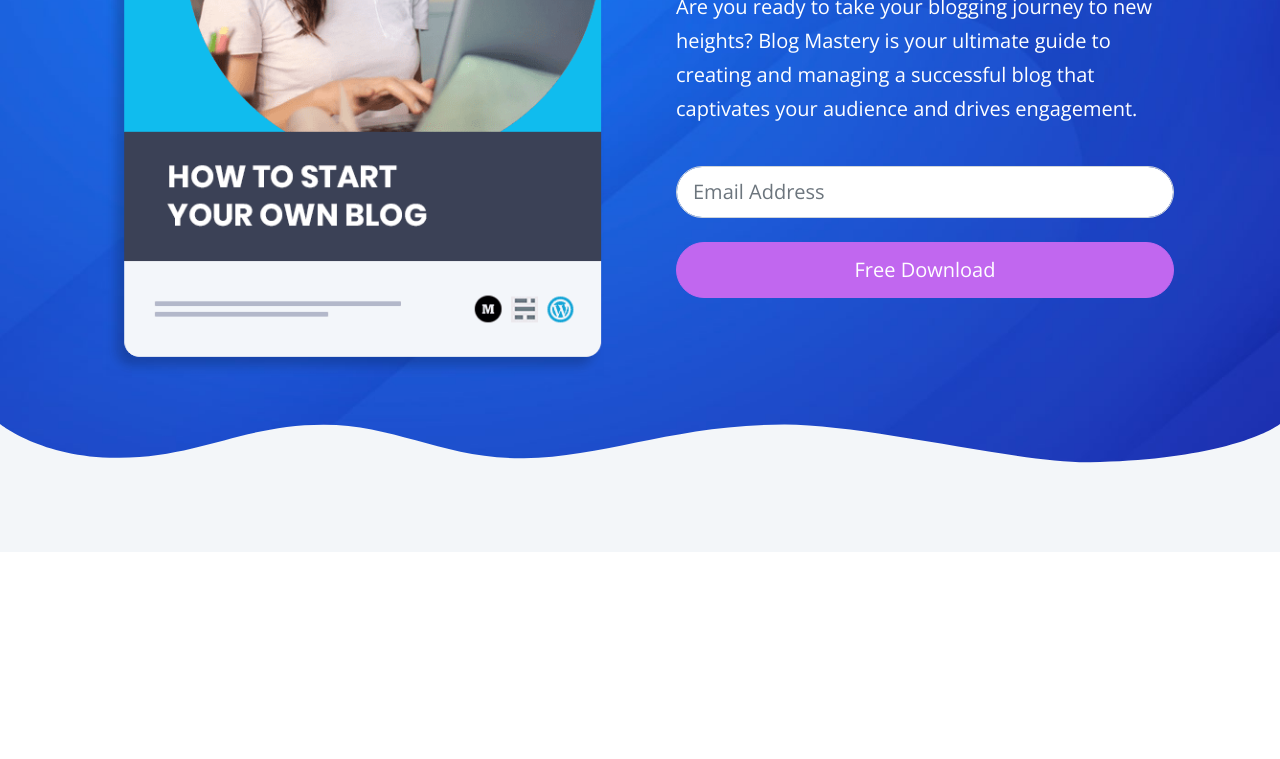
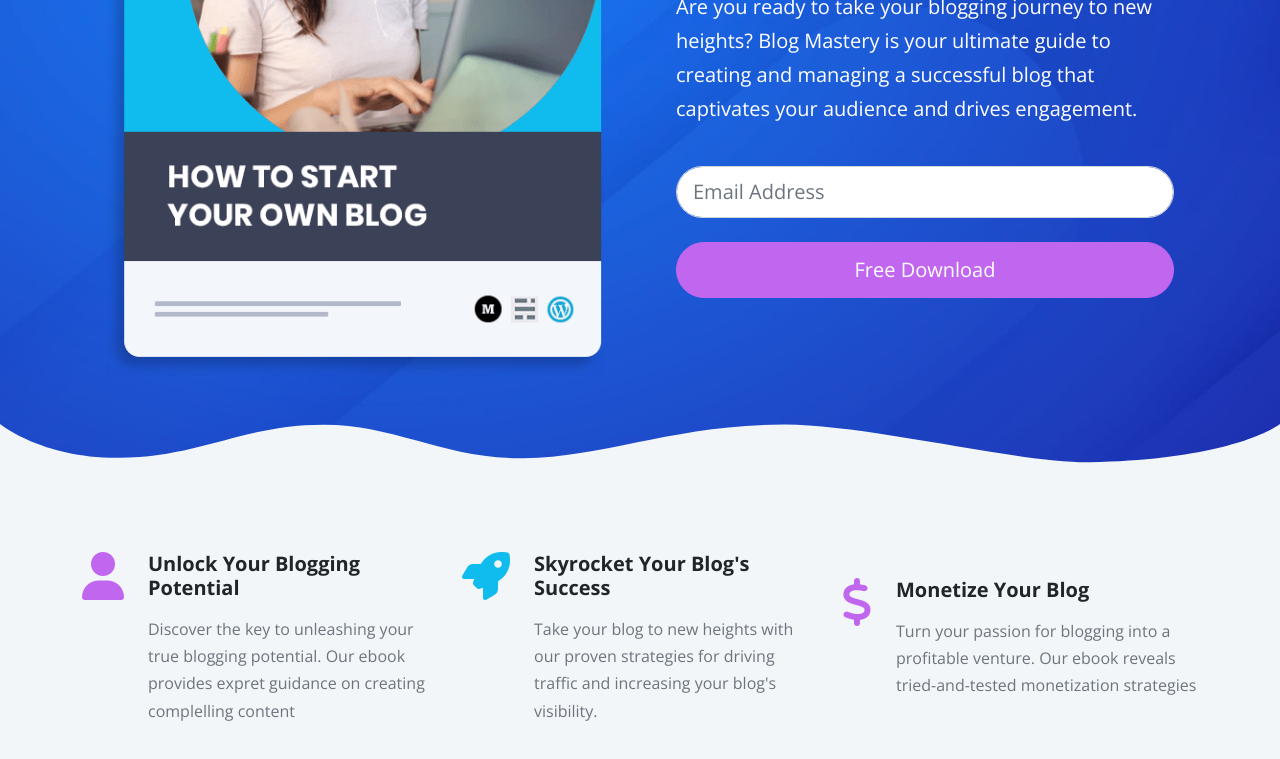
Before and after one commit to isomiddin7/bootstrap-project-1, a website: page index.html in a window 1280 px wide. Shown: the part 433-1192 px from the top of the page. Before the commit the page ends 985 px from the top, so only its background shows below. Drawn offline with nearby package versions, Linux system fonts and the light colour scheme; files that its build step writes are made by us from their sources.

Commit message:
First section finished

```diff
--- a/index.html
+++ b/index.html
@@ -117,6 +117,46 @@
 			</svg>
 		</header>
 
+		<!-- Icons -->
+		<section class="icons bg-light pb-5">
+			<div class="container-xl">
+				<div class="row hstack g-4">
+					<div class="col-md-4 d-flex gap-4">
+						<i class="fas fa-user fa-3x text-primary"></i>
+						<div>
+							<h5 class="fw-bold">Unlock Your Blogging Potential</h5>
+							<p class="text-muted">
+								Discover the key to unleashing your true blogging potential. Our
+								ebook provides expret guidance on creating complelling content
+							</p>
+						</div>
+					</div>
+
+					<div class="col-md-4 d-flex gap-4">
+						<i class="fas fa-rocket fa-3x text-secondary"></i>
+						<div>
+							<h5 class="fw-bold">Skyrocket Your Blog's Success</h5>
+							<p class="text-muted">
+								Take your blog to new heights with our proven strategies for
+								driving traffic and increasing your blog's visibility.
+							</p>
+						</div>
+					</div>
+
+					<div class="col-md-4 d-flex gap-4">
+						<i class="fas fa-dollar fa-3x text-primary"></i>
+						<div>
+							<h5 class="fw-bold">Monetize Your Blog</h5>
+							<p class="text-muted">
+								Turn your passion for blogging into a profitable venture. Our
+								ebook reveals tried-and-tested monetization strategies
+							</p>
+						</div>
+					</div>
+				</div>
+			</div>
+		</section>
+
 		<script src="js/bootstrap.bundle.min.js"></script>
 		<script src="js/script.js"></script>
 	</body>
--- a/scss/styles.scss
+++ b/scss/styles.scss
@@ -6,3 +6,14 @@
     background: url(../images/header-background.jpg) center center no-repeat;
     background-size: cover;
 }
+
+@media(max-width: 1000px) {
+    .hero .image-continaer {
+        display: flex;
+        justify-content: center;
+    }
+
+    .hero .text-container {
+        text-align: center;
+    }
+}
```
